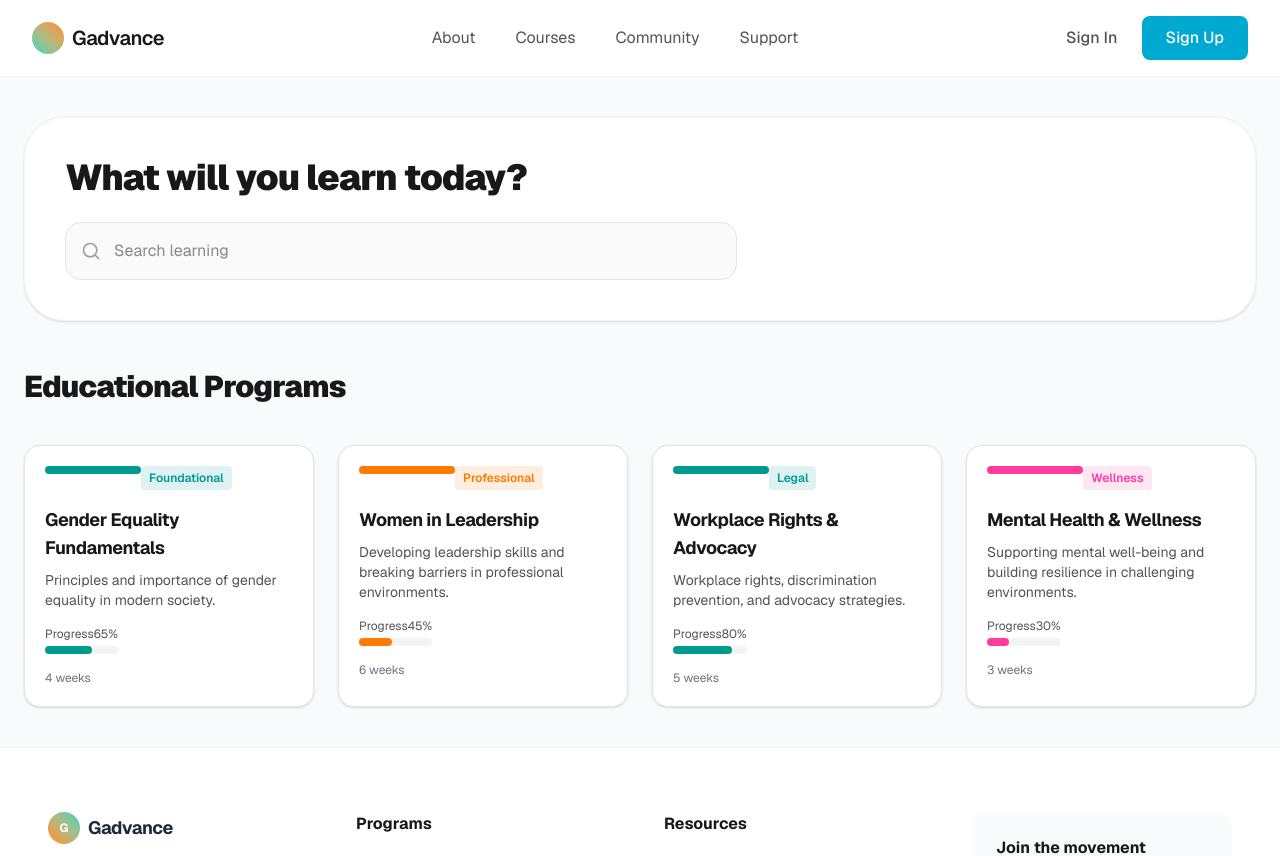
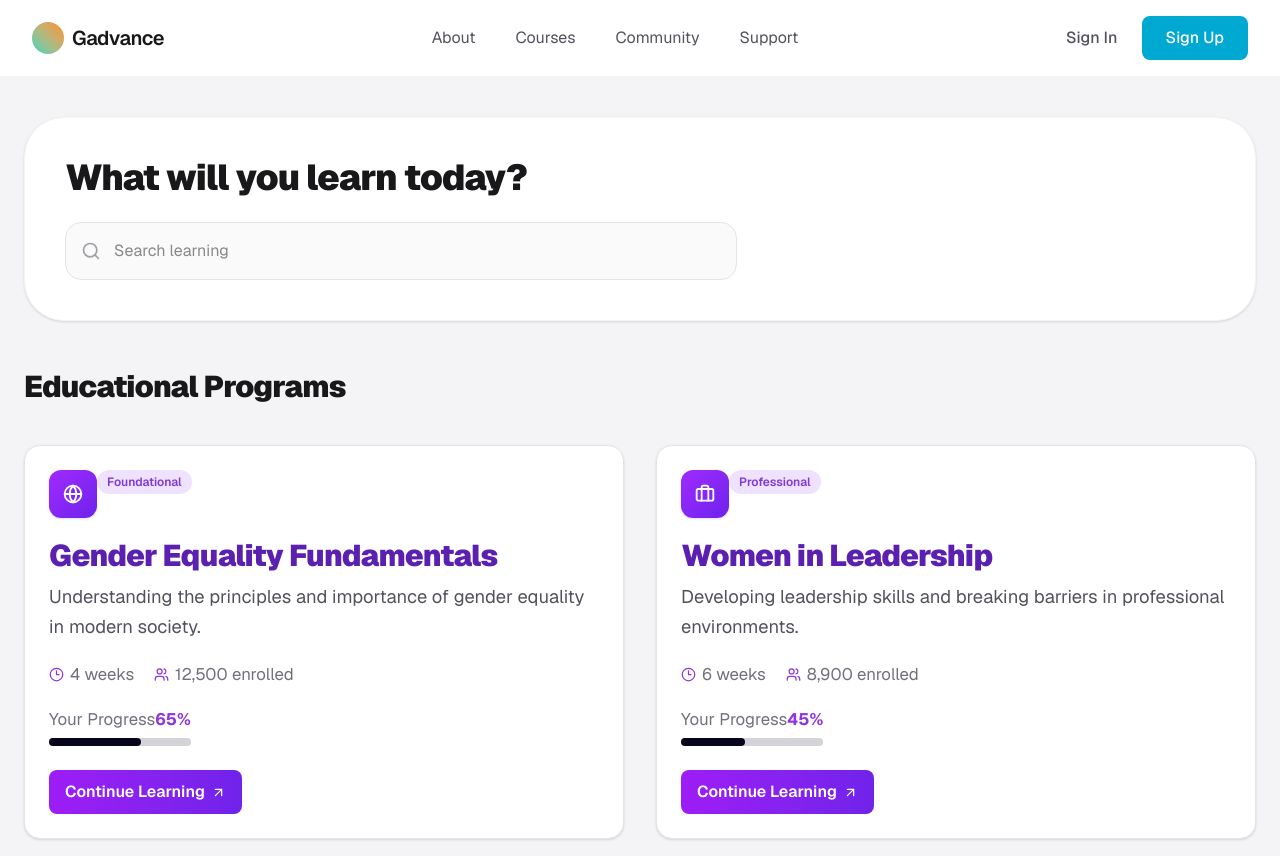
Before and after one commit to nathsuki73/gadvance, a Next.js app: page /workspace/courses in a window 1280 px wide. Shown: the top 856 px of the page. Built offline with nearby package versions, Linux system fonts and the light colour scheme.

Commit message:
Enhance CourseCard component: add icons, update layout, and improve module details

```diff
--- a/app/workspace/courses/page.tsx
+++ b/app/workspace/courses/page.tsx
@@ -7,16 +7,27 @@ import {
   ModuleContentViewer,
   type ModuleBlock,
 } from "@/app/components/moduleViewer";
-import { ArrowLeft, Search } from "lucide-react";
+import {
+  ArrowLeft,
+  ArrowUpRight,
+  Briefcase,
+  Clock3,
+  Globe,
+  Heart,
+  Search,
+  Target,
+  Users,
+} from "lucide-react";
 
 type CourseModule = {
   id: number;
   title: string;
   description: string;
   duration: string;
+  enrolled: string;
   progress: number;
-  color: string;
   tag: string;
+  icon: "globe" | "briefcase" | "target" | "wellness";
   blocks: ModuleBlock[];
 };
 
@@ -25,11 +36,12 @@ const courseModules: CourseModule[] = [
     id: 1,
     title: "Gender Equality Fundamentals",
     description:
-      "Principles and importance of gender equality in modern society.",
+      "Understanding the principles and importance of gender equality in modern society.",
     progress: 65,
     duration: "4 weeks",
-    color: "#009B8E",
+    enrolled: "12,500",
     tag: "Foundational",
+    icon: "globe",
     blocks: [
       {
         id: "m1-title",
@@ -80,8 +92,9 @@ const courseModules: CourseModule[] = [
       "Developing leadership skills and breaking barriers in professional environments.",
     progress: 45,
     duration: "6 weeks",
-    color: "#FF7A00",
+    enrolled: "8,900",
     tag: "Professional",
+    icon: "briefcase",
     blocks: [
       {
         id: "m2-section",
@@ -115,11 +128,12 @@ const courseModules: CourseModule[] = [
     id: 3,
     title: "Workplace Rights & Advocacy",
     description:
-      "Workplace rights, discrimination prevention, and advocacy strategies.",
+      "Learn about workplace rights, discrimination prevention, and advocacy strategies.",
     progress: 80,
     duration: "5 weeks",
-    color: "#009B8E",
+    enrolled: "10,200",
     tag: "Legal",
+    icon: "target",
     blocks: [
       {
         id: "m3-title",
@@ -152,8 +166,9 @@ const courseModules: CourseModule[] = [
       "Supporting mental well-being and building resilience in challenging environments.",
     progress: 30,
     duration: "3 weeks",
-    color: "#FF3B9E",
+    enrolled: "15,800",
     tag: "Wellness",
+    icon: "wellness",
     blocks: [
       {
         id: "m4-section",
@@ -179,6 +194,13 @@ const courseModules: CourseModule[] = [
   },
 ];
 
+const iconByType = {
+  globe: Globe,
+  briefcase: Briefcase,
+  target: Target,
+  wellness: Heart,
+} as const;
+
 const CourseCard = ({
   module,
   onClick,
@@ -186,47 +208,61 @@ const CourseCard = ({
   module: CourseModule;
   onClick: () => void;
 }) => {
+  const Icon = iconByType[module.icon];
+
   return (
     <button
       onClick={onClick}
-      className="group flex flex-col gap-4 rounded-2xl border border-zinc-200 bg-white p-5 text-left shadow-sm transition-all hover:border-zinc-300 hover:shadow-md"
+      className="group flex flex-col gap-5 rounded-2xl border border-zinc-200 bg-white p-6 text-left shadow-sm transition-all hover:border-zinc-300 hover:shadow-md"
     >
       <div className="flex items-start justify-between">
-        <div
-          className="h-2 w-24 rounded-full"
-          style={{ backgroundColor: module.color }}
-        />
-        <span
-          className="rounded px-2 py-1 text-xs font-semibold"
-          style={{ backgroundColor: `${module.color}20`, color: module.color }}
-        >
+        <div className="flex h-12 w-12 items-center justify-center rounded-xl bg-linear-to-br from-[#a129ff] to-[#6d22eb] text-white shadow-sm">
+          <Icon size={20} strokeWidth={2.2} />
+        </div>
+        <span className="rounded-full bg-[#efe2ff] px-2.5 py-1 text-xs font-semibold text-[#7f39d8]">
           {module.tag}
         </span>
       </div>
+
       <div>
-        <h3 className="text-lg font-bold tracking-tight text-zinc-900">
+        <h3 className="text-3xl font-black tracking-tight text-[#5c20b0]">
           {module.title}
         </h3>
-        <p className="mt-2 text-sm text-zinc-600">{module.description}</p>
+        <p className="mt-2 text-[1.15rem] leading-relaxed text-zinc-600">
+          {module.description}
+        </p>
       </div>
-      <div className="flex items-center gap-4">
-        <div className="flex-1">
-          <div className="flex justify-between text-xs text-zinc-600 mb-1">
-            <span>Progress</span>
-            <span>{module.progress}%</span>
-          </div>
-          <div className="h-2 rounded-full bg-zinc-100">
-            <div
-              className="h-2 rounded-full transition-all"
-              style={{
-                width: `${module.progress}%`,
-                backgroundColor: module.color,
-              }}
-            />
-          </div>
+
+      <div className="flex items-center gap-5 text-[1.05rem] text-zinc-500">
+        <span className="inline-flex items-center gap-1.5">
+          <Clock3 size={15} className="text-[#8f36df]" />
+          {module.duration}
+        </span>
+        <span className="inline-flex items-center gap-1.5">
+          <Users size={15} className="text-[#8f36df]" />
+          {module.enrolled} enrolled
+        </span>
+      </div>
+
+      <div>
+        <div className="mb-1.5 flex items-center justify-between text-[1.05rem] text-zinc-500">
+          <span>Your Progress</span>
+          <span className="font-bold text-[#8f36df]">{module.progress}%</span>
+        </div>
+        <div className="h-2 rounded-full bg-zinc-300">
+          <div
+            className="h-2 rounded-full bg-[#08061a]"
+            style={{ width: `${module.progress}%` }}
+          />
         </div>
       </div>
-      <div className="text-xs text-zinc-500">{module.duration}</div>
+
+      <div className="mt-1 rounded-lg bg-linear-to-r from-[#9e1cf6] to-[#7023ea] px-4 py-2.5 text-center text-base font-semibold text-white">
+        <span className="inline-flex items-center gap-1.5">
+          Continue Learning
+          <ArrowUpRight size={15} />
+        </span>
+      </div>
     </button>
   );
 };
@@ -238,7 +274,7 @@ const Workspace = () => {
 
   if (selectedModule) {
     return (
-      <div className="min-h-screen bg-[#F9FAFB] font-sans text-zinc-900">
+      <div className="min-h-screen bg-[#f4f4f6] font-sans text-zinc-900">
         <Header />
 
         <main className="mx-auto max-w-7xl px-6 py-10">
@@ -256,16 +292,10 @@ const Workspace = () => {
                 <span className="rounded-full bg-zinc-100 px-3 py-1 text-xs font-semibold text-zinc-700">
                   Module {selectedModule.id}
                 </span>
-                <span
-                  className="rounded-full px-3 py-1 text-xs font-semibold"
-                  style={{
-                    backgroundColor: `${selectedModule.color}20`,
-                    color: selectedModule.color,
-                  }}
-                >
+                <span className="rounded-full bg-[#efe2ff] px-3 py-1 text-xs font-semibold text-[#7f39d8]">
                   {selectedModule.progress}% complete
                 </span>
-                <span className="rounded-full bg-orange-100 px-3 py-1 text-xs font-semibold text-orange-700">
+                <span className="rounded-full bg-zinc-100 px-3 py-1 text-xs font-semibold text-zinc-700">
                   {selectedModule.duration}
                 </span>
               </div>
@@ -288,7 +318,7 @@ const Workspace = () => {
   }
 
   return (
-    <div className="min-h-screen bg-[#F9FAFB] font-sans text-zinc-900">
+    <div className="min-h-screen bg-[#f4f4f6] font-sans text-zinc-900">
       <Header />
 
       <main className="mx-auto max-w-7xl px-6 py-10">
@@ -317,7 +347,7 @@ const Workspace = () => {
           </h2>
         </div>
 
-        <div className="grid grid-cols-1 gap-6 md:grid-cols-2 lg:grid-cols-4">
+        <div className="grid grid-cols-1 gap-8 md:grid-cols-2">
           {courseModules.map((module) => (
             <CourseCard
               key={module.id}
```
